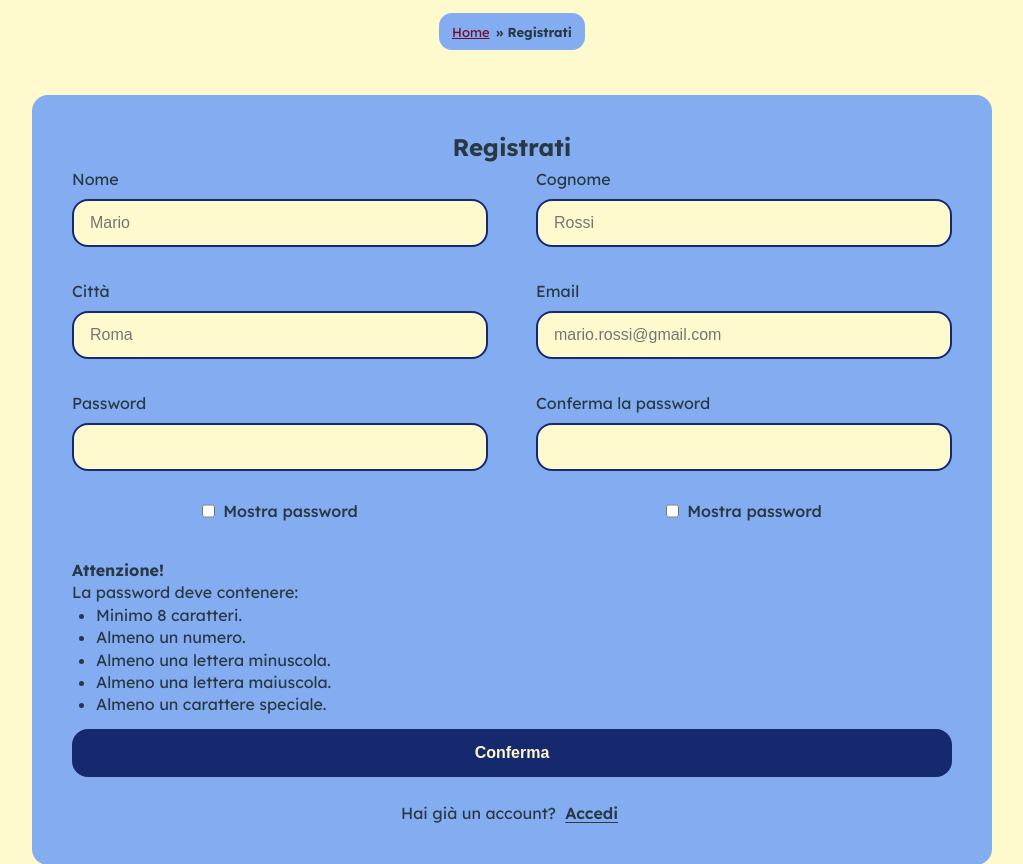
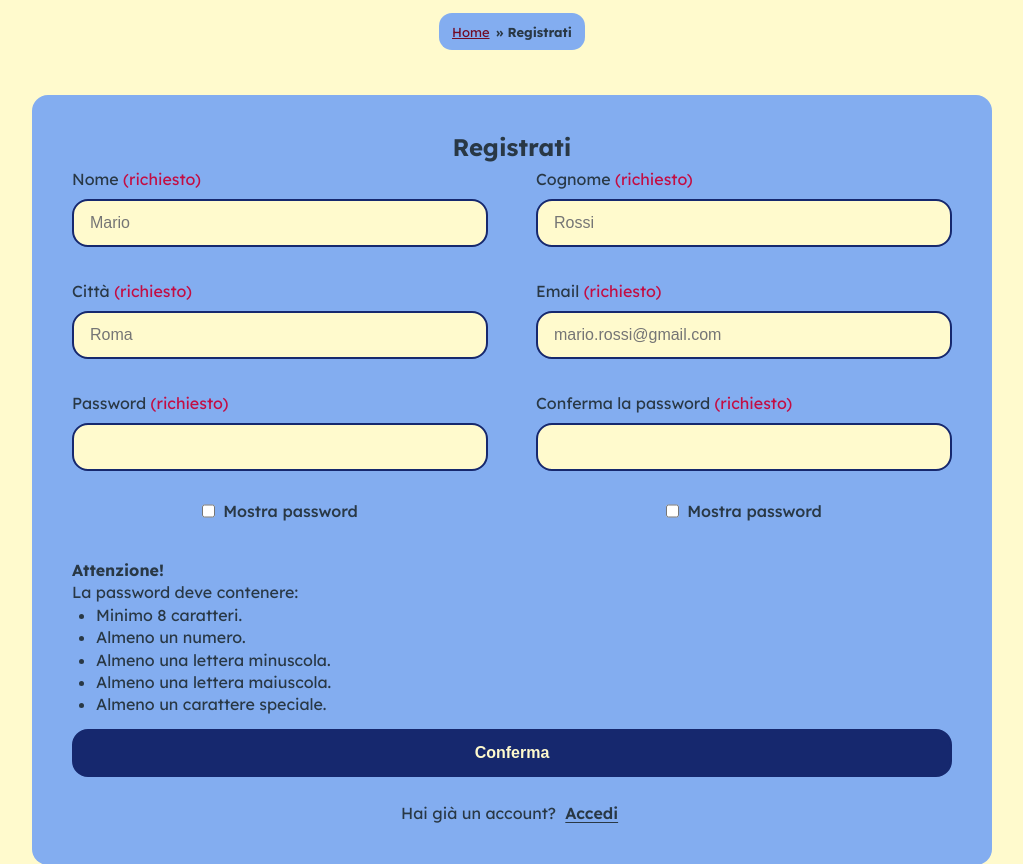
Before and after one commit to nenadkk/StudentSpace, a PHP site: page /html/registrati.html in a window 1280 px wide. Shown: the part 144-1008 px from the top of the page, without its empty margins (128-1151 px from the left). Run offline with PHP 8.4, Linux system fonts and the light colour scheme.

Commit message:
aggiunto richieto in label di registrato e accesso

```diff
--- a/css/style.css
+++ b/css/style.css
@@ -19,6 +19,7 @@
   --esperimentiColor: #8736d1;
   --affittiColor: #c30d43;
   --ripetizioniColor: #0a7053;
+  --required: #c30d43;
 }
 
 html, body{ /* => da applicare a tutto */
@@ -145,8 +146,6 @@ header {
     border-radius: 1em;
     background-color: var(--hoverNav);
     padding: 0.3em 0.6em;
-    /*outline: 2px solid var(--hoverNav);
-    outline-offset: 6px;*/
 }
 
 #currentLink .btn {
@@ -432,6 +431,7 @@ footer {
     line-height: 1.4;
 }
 
+/*
 .categoria a {
     margin-top: 0.3em;
     font-size: 1em;
@@ -439,10 +439,11 @@ footer {
     font-weight: bold;
     text-decoration: underline;
     text-underline-offset: 0.1em;
-    /*transition: color 0.3s ease;*/
+    transition: color 0.3s ease;
     align-self: flex-end;
     padding: 0.3em 0.6em;
 }
+*/
 
 /*.categoria:hover {
     transform: scale(1.02);
@@ -530,7 +531,20 @@ footer {
     font-size: 1em;
 }
 
-.ultimoInserito a, .carta a {
+.categoria a, .ultimoInserito a, .carta a {
+    margin-top: 0.3em;
+    font-size: 1em;
+    color: var(--txtcolor);
+    font-weight: bold;
+    text-decoration: underline;
+    text-underline-offset: 0.1em;
+    /*transition: color 0.3s ease;*/
+    align-self: flex-end;
+    padding: 0.3em 0.6em;
+}
+
+/*
+ {
     align-self: flex-end;
     font-weight: bold;
     color: var(--btnColor);
@@ -538,7 +552,7 @@ footer {
     text-underline-offset: 0.2em;
     padding: 0.3em 0.6em;
     /*transition: color 0.3s ease;*/
-}
+}*/
 
 /*.ultimoInserito a:hover, .ultimoInserito a:focus, .ultimoInserito a:visited, .carta a:hover, .carta a:focus, .carta a:visited {
     color: var(--borgogna);
@@ -786,3 +800,7 @@ form > p, form > p{
     background-color: var(--hoverNav);
     padding: 0.1em 0.3em;
 }
+
+.required {
+    color: var(--required)
+}
--- a/html/accedi.html
+++ b/html/accedi.html
@@ -51,13 +51,13 @@
                 <!-- <legend class="sr-only">Inserire le credenziali per il login</legend> -->
                 <div class="form-data">
                     <div>
-                        <label for="email" lang="en">Email</label>
+                        <label for="email" ><span lang="en">Email</span><span class="required"> (richiesto)</span></label>
                         <input type="text" id="email" name="email" required >
                     </div>
 
                     <div>
-                        <label for="password" lang="en">Password</label>
-                        <input type="password" id="password" name="password" required >
+                        <label for="password"><span  lang="en">Password</span><span class="required"> (richiesto)</span></label>
+                        <input type="password" id="password" name="password" required>
                     </div>
                 </div>
                 <button type="submit">Login</button>
--- a/html/registrati.html
+++ b/html/registrati.html
@@ -51,27 +51,27 @@
                 <!-- <legend class="sr-only">Inserire le credenziali per il login</legend> -->
                 <div class="form-data">
                     <div>
-                        <label for="nome">Nome</label>
+                        <label for="nome">Nome<span class="required"> (richiesto)</span></label>
                         <input type="text" id="nome" name="nome" required placeholder="Mario">
                     </div>
 
                     <div>
-                        <label for="cognome">Cognome</label>
+                        <label for="cognome">Cognome<span class="required"> (richiesto)</span></label>
                         <input type="text" id="cognome" name="cognome" required placeholder="Rossi">
                     </div>
 
                     <div>
-                        <label for="citta">Città</label>
+                        <label for="citta">Città<span class="required"> (richiesto)</span></label>
                         <input type="text" id="citta" name="citta" required placeholder="Roma">
                     </div>
 
                     <div>
-                        <label for="email" lang="en">Email</label>
+                        <label for="email"><span lang="en">Email</span><span class="required"> (richiesto)</span></label>
                         <input type="text" id="email" name="email" required placeholder="mario.rossi@gmail.com">
                     </div>
 
                     <div>
-                        <label for="password" lang="en">Password</label>
+                        <label for="password"><span lang="en">Password</span><span class="required"> (richiesto)</span></label>
                         <input type="password" id="password" name="password" required >
 
                         <div class="checkbox-inline">
@@ -81,7 +81,7 @@
                     </div>
 
                     <div>
-                        <label for="confermaPassword">Conferma la <span lang="en">password</span></label>
+                        <label for="confermaPassword">Conferma la <span lang="en">password</span><span class="required"> (richiesto)</span></label>
                         <input type="password" id="confermaPassword" name="confermaPassword" required >
 
                         <div class="checkbox-inline">
```
